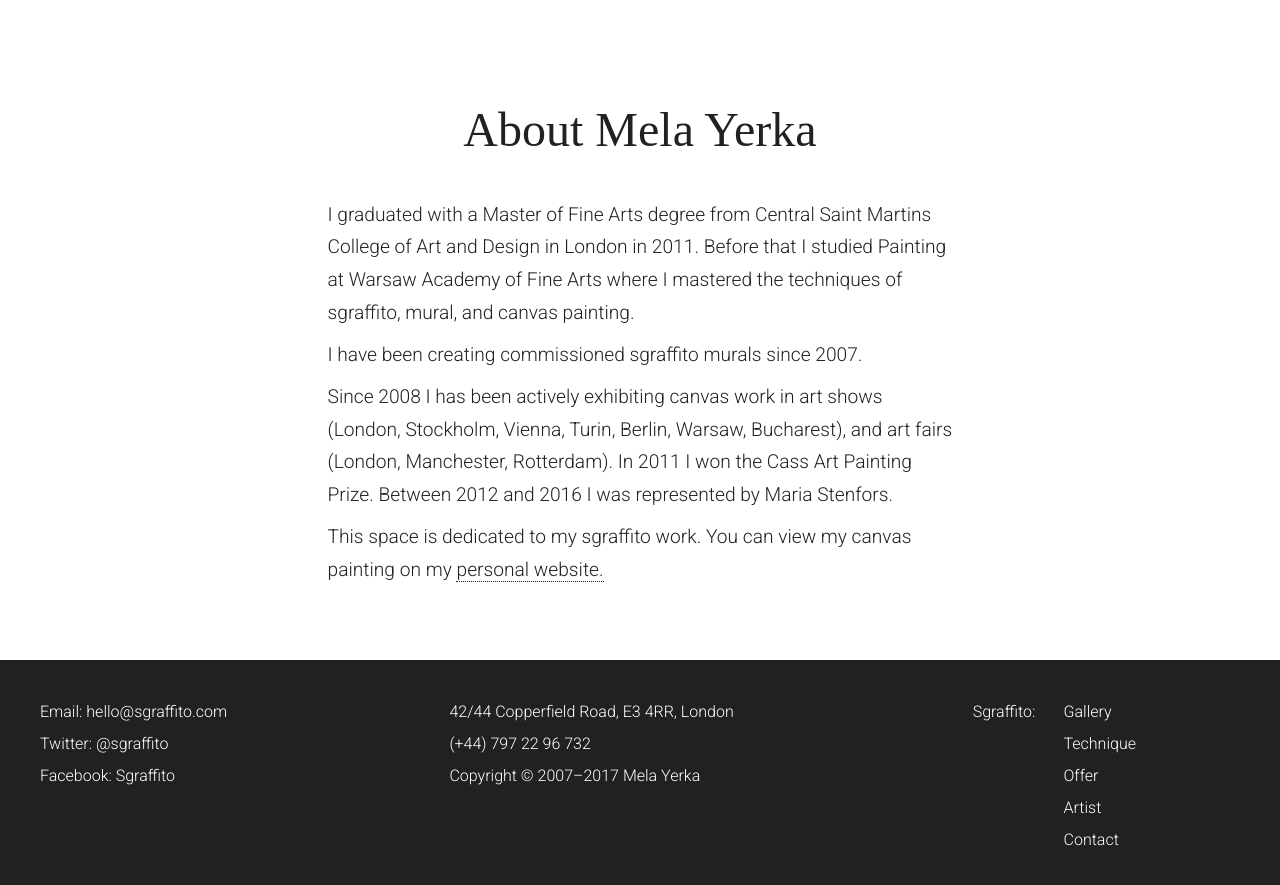
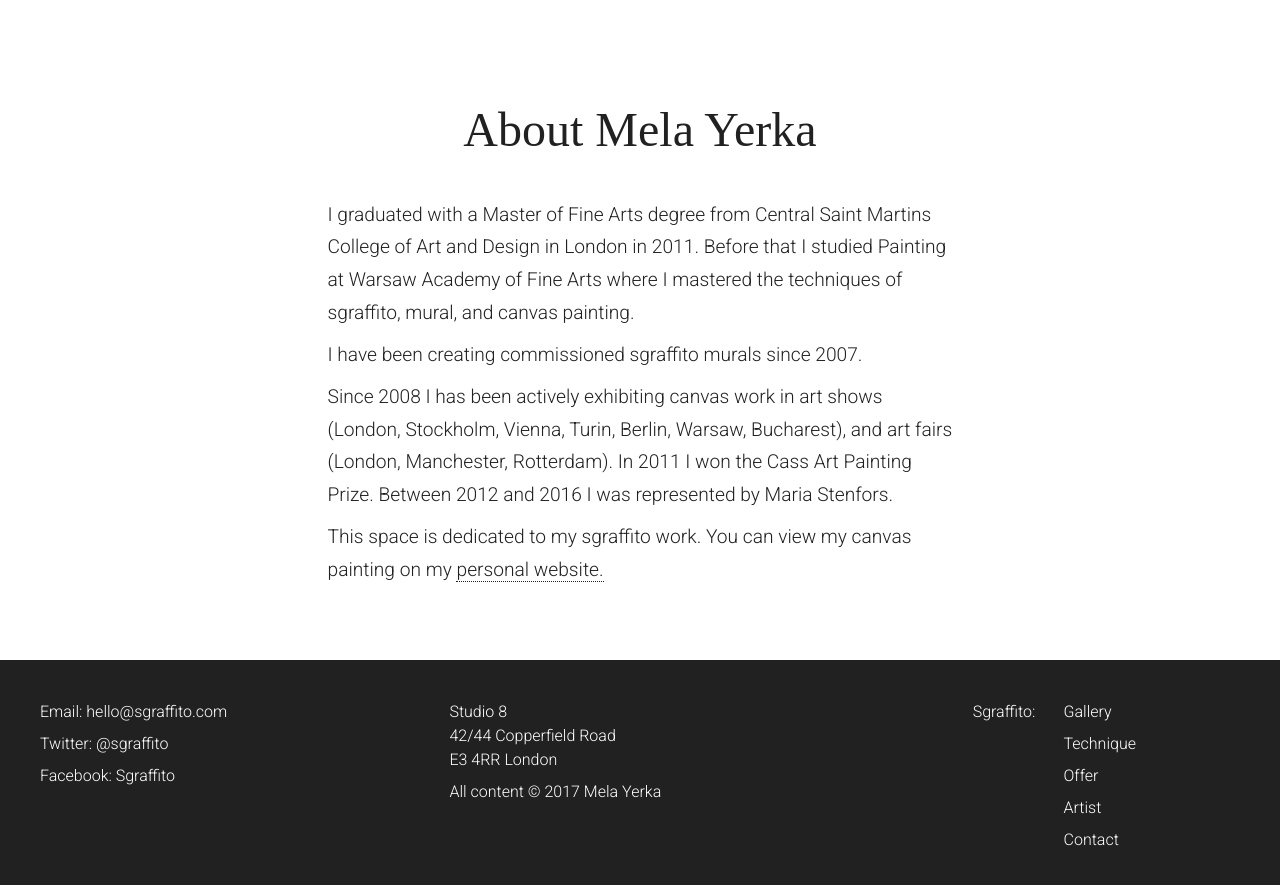
Before and after one commit to marek-kultys/trowel-and-lime, a Jekyll site: the page built from artist/index.html, in a window 1280 px wide and 900 px high, scrolled down 1070 px. Shown: the top 885 px of the window. Built offline with Jekyll 4.4.1, drawn with Linux system fonts in a browser that asks for light colours; some web fonts are replaced.

Commit message:
Put key repeated info in data .yml file

```diff
--- a/_includes/footer.html
+++ b/_includes/footer.html
@@ -1,16 +1,15 @@
 <div id="links" class="footer-unit">
    <ul>
-      <li><h6>Email: <a href="mailto:sgraffito@gmail.com">hello@sgraffito.com</a></h6></li>
-      <li><h6>Twitter: <a href="http://twitter.com/sgraffito">@sgraffito</a></h6></li>
-      <li><h6>Facebook: <a href="http://facebook.com/sgraffito">Sgraffito</a></h6></li>
+      <li><h6>Email: <a href="mailto:{{ site.data.sgraffito.email }}">{{ site.data.sgraffito.email }}</a></h6></li>
+      <li><h6>Twitter: <a href="http://twitter.com/{{ site.data.sgraffito.twitter }}">@{{ site.data.sgraffito.twitter }}</a></h6></li>
+      <li><h6>Facebook: <a href="http://facebook.com/{{ site.data.sgraffito.facebook }}">{{ site.data.sgraffito.facebook }}</a></h6></li>
    </ul>
 </div>
 
 <div class="footer-unit">
    <ul>
-      <li><h6>42/44 Copperfield Road, <nobr>E3 4RR,</nobr> London</h6></li>
-      <li><h6>(+44) 797 22 96 732</h6></li>
-      <li><h6>Copyright &copy; 2007–{{ 'now' | date: "%Y" }} Mela Yerka</h6></li>
+      <li><h6>{{ site.data.sgraffito.address }}</h6></li>
+      <li><h6>All content &copy; {{ 'now' | date: "%Y" }} {{ site.data.sgraffito.copyright }}</h6></li>
    </ul>
 </div>
 
--- a/_layouts/main.html
+++ b/_layouts/main.html
@@ -2,7 +2,7 @@
 <html lang="en">
 	<head>
     	<title>
-      	Sgraffito
+      	{{ site.data.sgraffito.name }}
       </title>
     	{% include head.html %}
 	</head>
```
Also changed, not shown: _data/sgraffito.yml (added, +13 -0 lines), index.html (+6 -6 lines).
